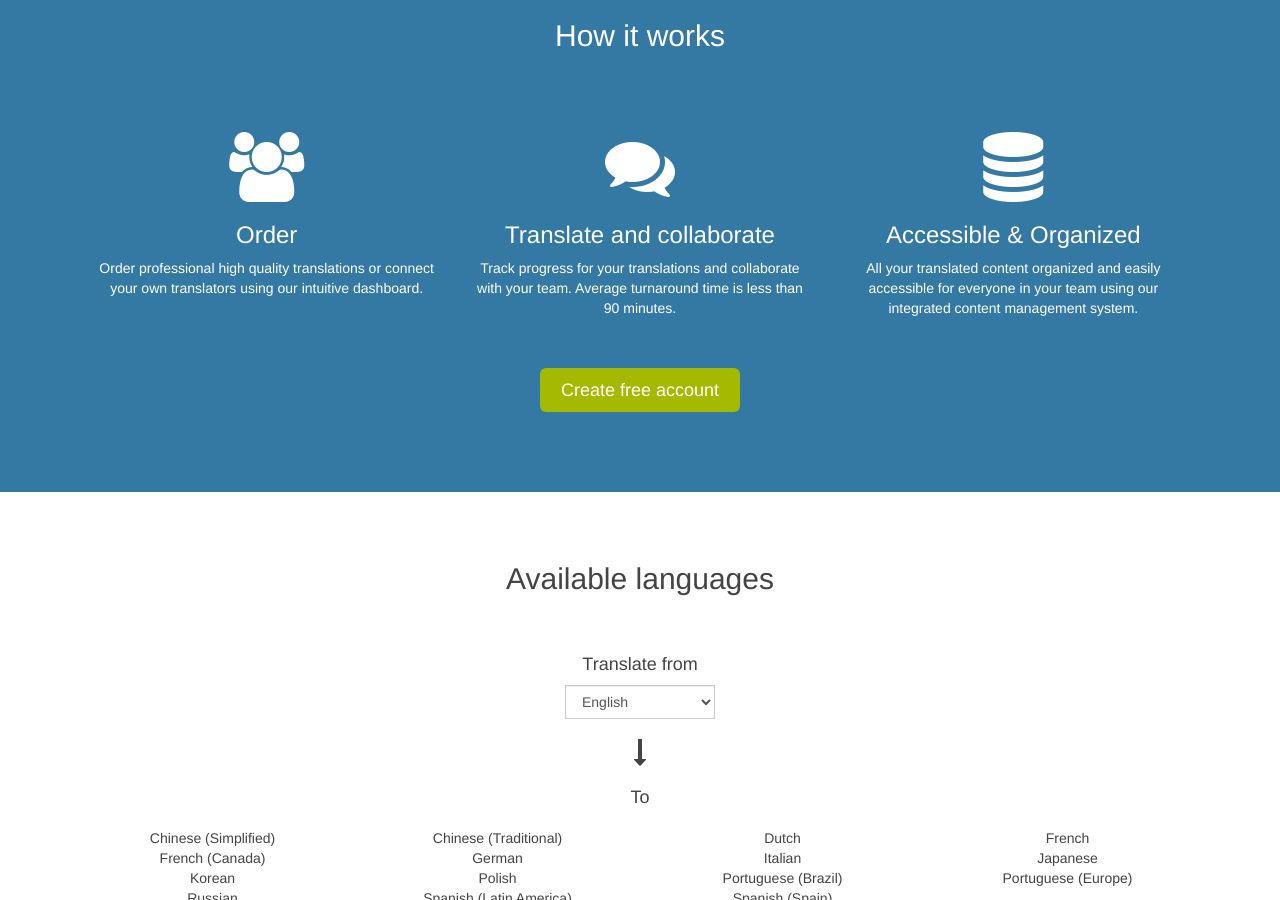
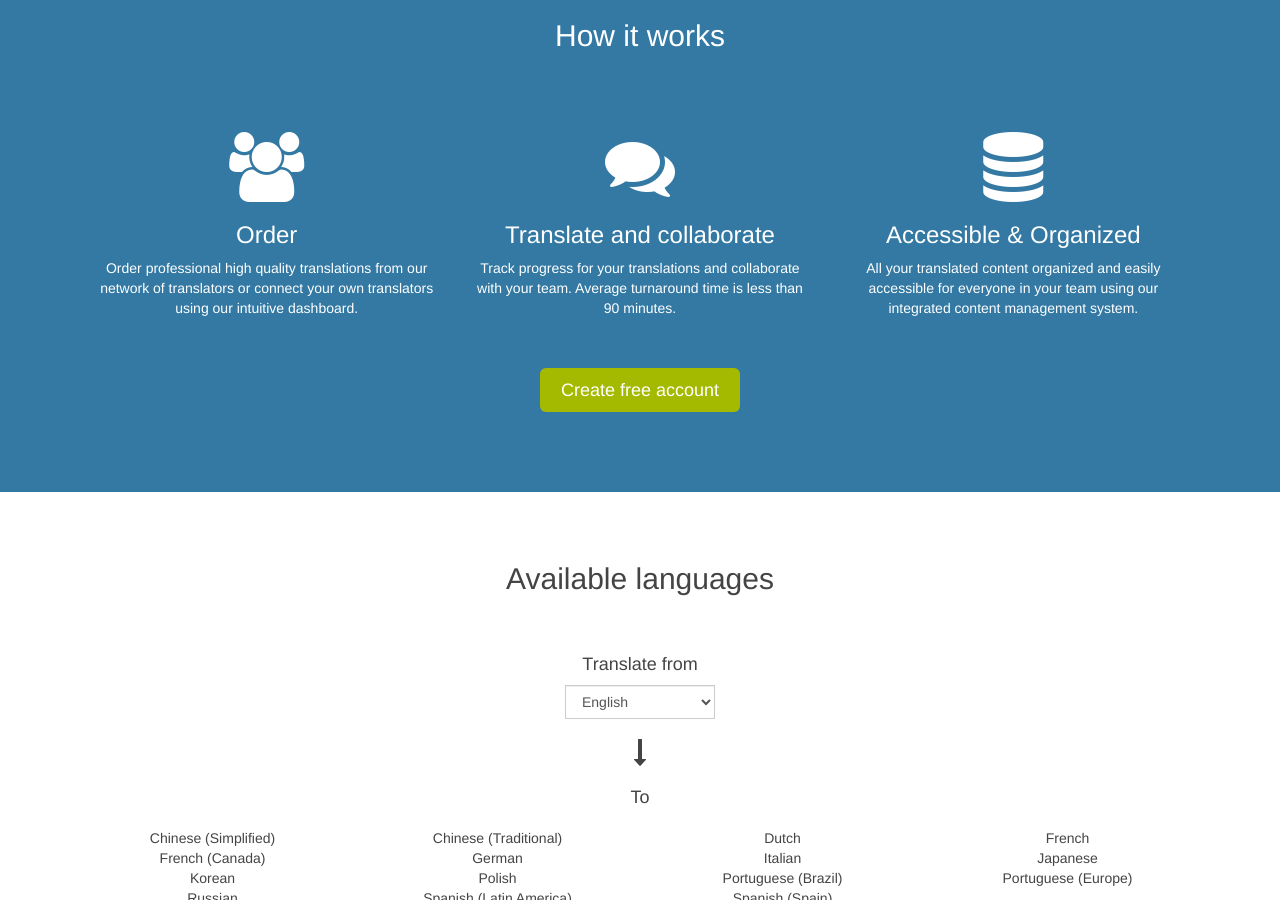
Before and after one commit to yhoiseth/www.understandly.com, a Jekyll site: the page built from index.html, in a window 1280 px wide and 900 px high, scrolled down 888 px. Built offline with Jekyll 4.4.1, drawn with Linux system fonts in a browser that asks for light colours; nearby versions of some CDN libraries.

Commit message:
Changed "how it works"

```diff
--- a/index.html
+++ b/index.html
@@ -64,7 +64,7 @@ description: Marketing translation and localization tool. High quality professio
             <div class="col-sm-4">
               <i class="fa fa-users fa-5x"></i>
               <h3>Order</h3>
-              <p>Order professional high quality translations or connect your own translators using our intuitive
+              <p>Order professional high quality translations from our network of translators or connect your own translators using our intuitive
                 dashboard.</p>
             </div>
           </div>
```
